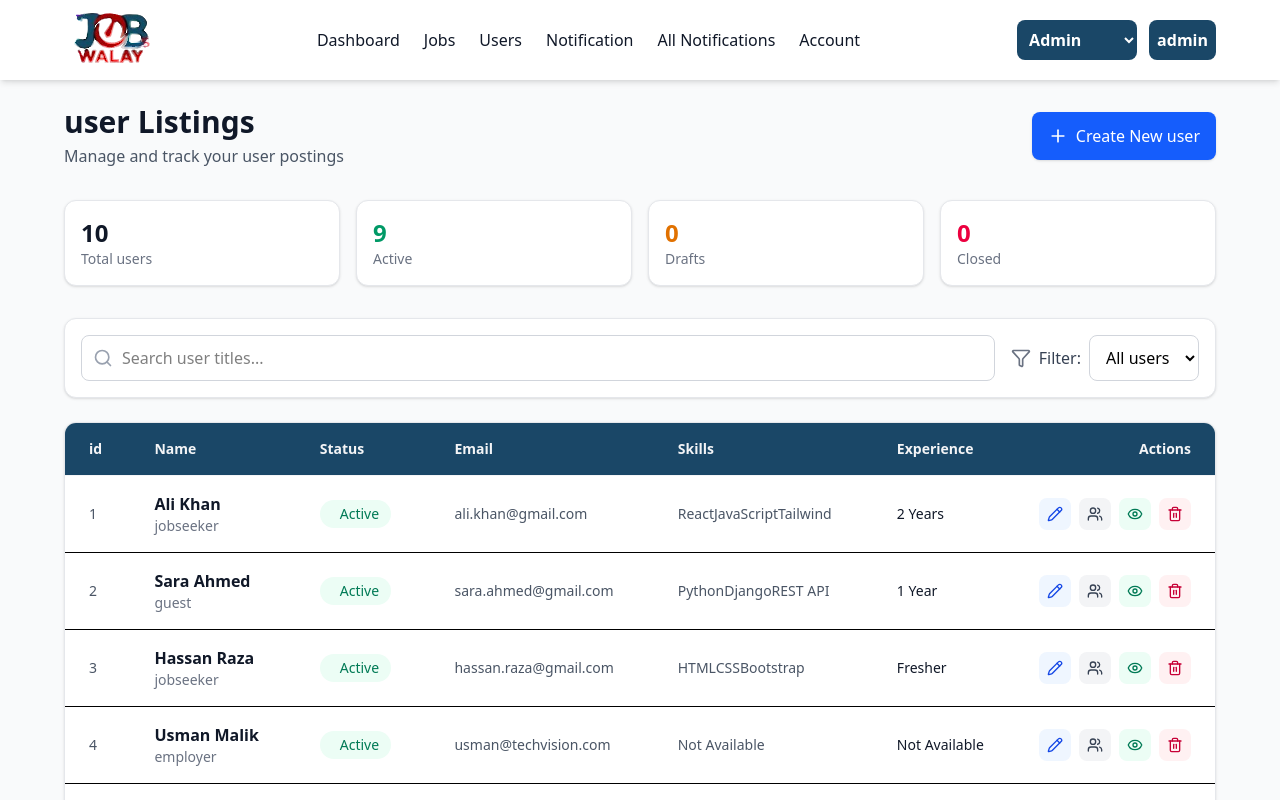
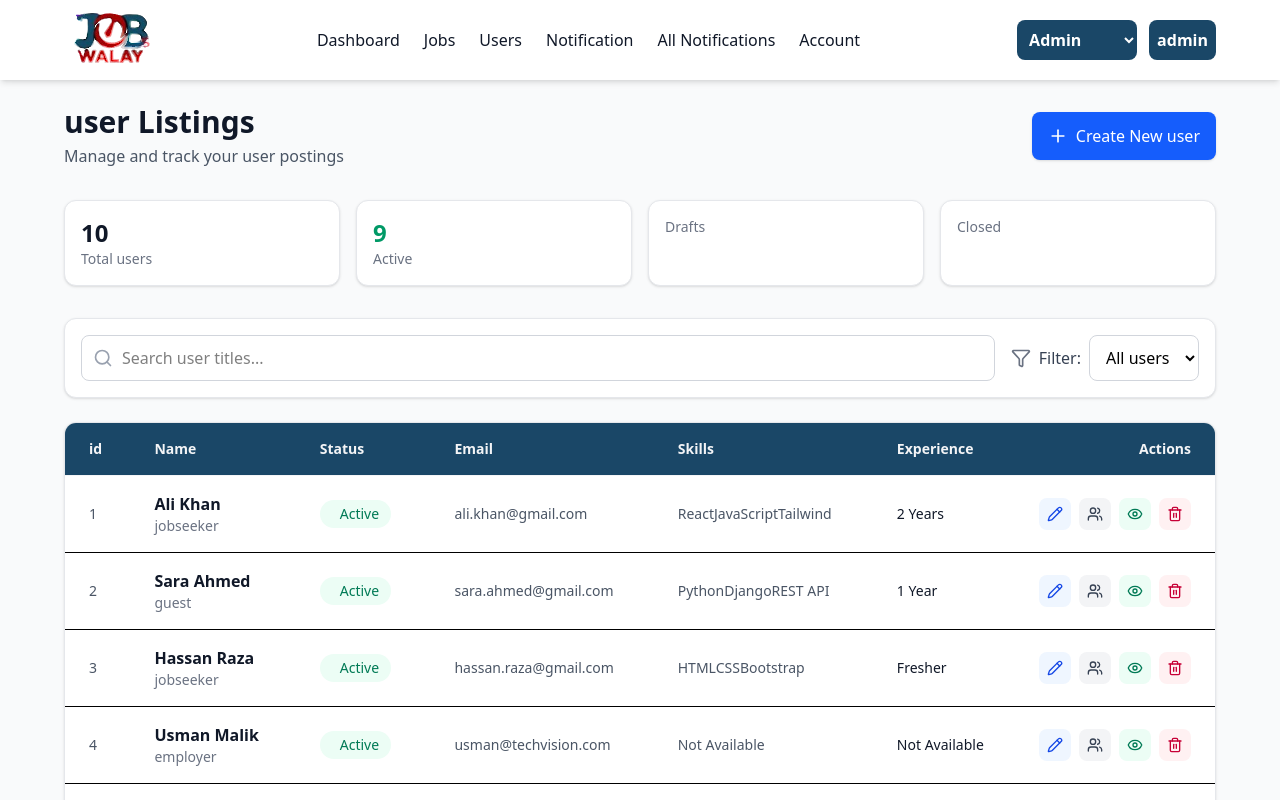
Before and after one commit to ahsanzunair/frontend, a Next.js app: page /admin/users in a window 1280 px wide. Shown: the top 800 px of the page. Built offline with nearby package versions, Linux system fonts and the light colour scheme.

Commit message:
bugs fixes

```diff
--- a/src/app/admin/users/page.js
+++ b/src/app/admin/users/page.js
@@ -26,8 +26,8 @@ export default function EmployerusersList() {
   const stats = {
     total: users.length,
     active: users.filter(j => j.status === "Active").length,
-    draft: users.filter(j => j.status === "Draft").length,
-    closed: users.filter(j => j.status === "Closed").length
+    Bolcked: users.filter(j => j.status === "Blocked").length,
+    // closed: users.filter(j => j.status === "Closed").length
   };
 
   const handleDelete = (userId) => {
@@ -39,7 +39,7 @@ export default function EmployerusersList() {
   const handleStatusToggle = (userId) => {
     setusers(users.map(user => {
       if (user.id === userId) {
-        const nextStatus = user.status === "Active" ? "Closed" : "Active";
+        const nextStatus = user.status === "Active" ? "Blocked" : "Active";
         return { ...user, status: nextStatus };
       }
       return user;
@@ -104,8 +104,7 @@ export default function EmployerusersList() {
               >
                 <option value="All">All users</option>
                 <option value="Active">Active</option>
-                <option value="Draft">Drafts</option>
-                <option value="Closed">Closed</option>
+                <option value="Blocked">Blocked</option>
               </select>
             </div>
           </div>
```
